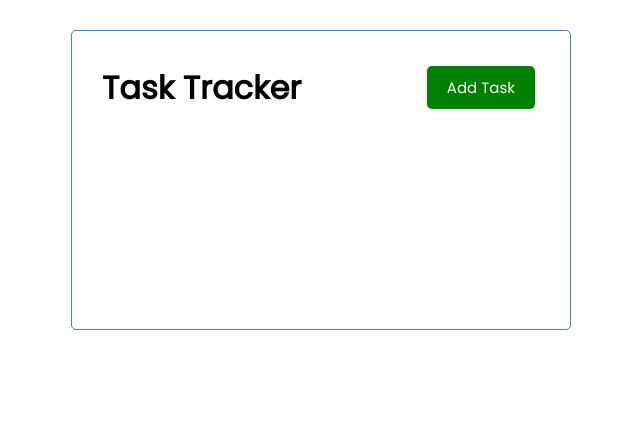
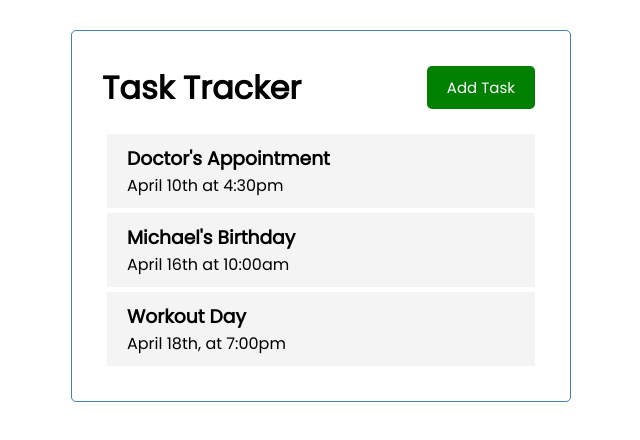
Before and after one commit to giormnnt/task-tracker, a Vue app: page / in a window 1280 px wide. Shown: the top 440 px of the page, without its empty margins (319-959 px from the left). Built offline with nearby package versions, Linux system fonts and the light colour scheme.

Commit message:
single task component

```diff
--- a/src/App.vue
+++ b/src/App.vue
@@ -1,16 +1,49 @@
 <template>
 	<div class="container">
 		<MyHeader title="Task Tracker" />
+		<MyTasks :tasks="tasks" />
 	</div>
 </template>
 
 <script>
 import MyHeader from './components/MyHeader.vue';
+import MyTasks from './components/MyTasks.vue';
 
 export default {
 	name: 'App',
 	components: {
 		MyHeader,
+		MyTasks,
+	},
+
+	data() {
+		return {
+			tasks: [],
+		};
+	},
+
+	// loads some data when your page/components loads in onCreated
+	created() {
+		this.tasks = [
+			{
+				id: 1,
+				text: "Doctor's Appointment",
+				day: 'April 10th at 4:30pm',
+				reminder: true,
+			},
+			{
+				id: 2,
+				text: "Michael's Birthday",
+				day: 'April 16th at 10:00am',
+				reminder: true,
+			},
+			{
+				id: 3,
+				text: 'Workout Day',
+				day: 'April 18th, at 7:00pm',
+				reminder: false,
+			},
+		];
 	},
 };
 </script>
--- /dev/null
+++ b/src/components/MyTask.vue
@@ -0,0 +1,35 @@
+<template>
+	<div class="task">
+		<h3>{{ task.text }}</h3>
+		<p>{{ task.day }}</p>
+	</div>
+</template>
+
+<script>
+export default {
+	name: 'MyTask',
+	props: {
+		task: Object,
+	},
+};
+</script>
+
+<style scoped>
+.fas {
+	color: red;
+}
+.task {
+	background: #f4f4f4;
+	margin: 5px;
+	padding: 10px 20px;
+	cursor: pointer;
+}
+.task.reminder {
+	border-left: 5px solid green;
+}
+.task h3 {
+	display: flex;
+	align-items: center;
+	justify-content: space-between;
+}
+</style>
--- /dev/null
+++ b/src/components/MyTasks.vue
@@ -0,0 +1,19 @@
+<template>
+	<div :key="task.id" v-for="task in tasks">
+		<MyTask :task="task" />
+	</div>
+</template>
+
+<script>
+import MyTask from './MyTask.vue';
+
+export default {
+	name: 'MyTasks',
+	props: {
+		tasks: Array,
+	},
+	components: {
+		MyTask,
+	},
+};
+</script>
```
